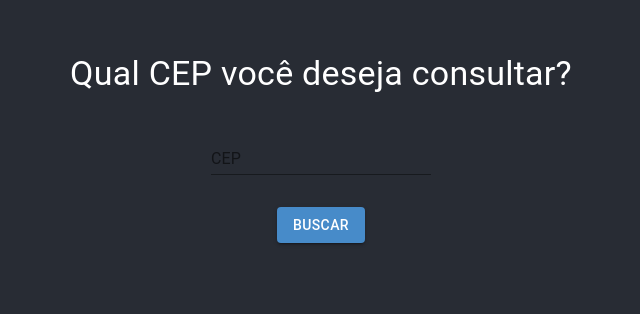
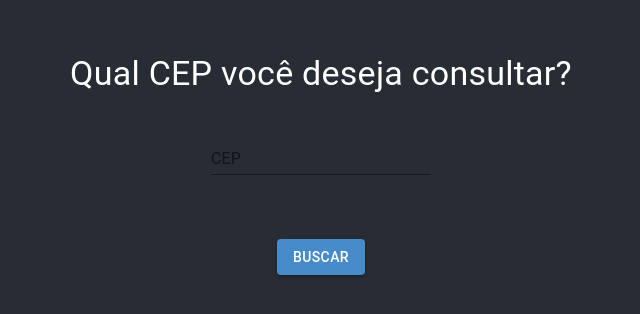
Before and after one commit to ana-schoffen/cep-promise, a React (Create React App) app: page / in a window 1280 px wide. Shown: the part 236-550 px from the top of the page, without its empty margins (319-959 px from the left). Built offline with nearby package versions, Linux system fonts and the light colour scheme.

Commit message:
agora funciona e ta bonitinho

```diff
--- a/src/App.js
+++ b/src/App.js
@@ -1,14 +1,9 @@
 import React, { useState } from "react";
-import {
-  FormControl,
-  Button,
-  Grid,
-  TextField,
-  Typography,
-} from "@material-ui/core";
 import { MuiThemeProvider, createMuiTheme } from "@material-ui/core/styles";
 import cep from "cep-promise";
-import CircularProgress from "@material-ui/core/CircularProgress";
+import Buscado from "./containers/buscado";
+import TelaErro from "./containers/Tela_erro";
+import Inicio from "./containers/inicio";
 
 import "./App.css";
 
@@ -25,7 +20,7 @@ const theme = createMuiTheme({
 
 function App() {
   const [dados, setDados] = useState([]);
-  const [cepEntrada, setCepEntrada] = useState();
+  const [cepEntrada, setCepEntrada] = useState("");
   const [carregando, setCarregando] = useState(false);
   const [final, setFinal] = useState(false);
   const [inicio, setInicio] = useState(true);
@@ -33,15 +28,15 @@ function App() {
     try {
       setCarregando(true);
 
-      const resposta = await cep(cepEntrada);
-
+      const response = await cep(cepEntrada);
+      setCepEntrada("");
       const cepsDados = dados;
 
       cepsDados.push({
-        cep: resposta.cep,
-        rua: resposta.street,
-        cidade: resposta.city,
-        estado: resposta.state,
+        cep: response.cep,
+        rua: response.street,
+        cidade: response.city,
+        estado: response.state,
       });
 
       setFinal(true);
@@ -60,106 +55,18 @@ function App() {
     setInicio(true);
   };
 
-  if (final)
-    if (!inicio)
       return (
         <div className="App">
           <div className="App-header">
-            <MuiThemeProvider theme={theme}>
-              <Grid container spacing={4}>
-                <Grid item xs={12}>
-                  <Typography variant="h4">
-                    Ocorreu um erro na busca
-                  </Typography>
-                </Grid>
-                <Grid item xs={12}>
-                  <Button
-                    variant="contained"
-                    color="primary"
-                    onClick={handleBack}
-                    disabled={carregando}
-                  >
-                    Tentar novamente
-                  </Button>
-                </Grid>
-              </Grid>
-            </MuiThemeProvider>
+           {(final && !inicio)?
+              <TelaErro theme={theme} handleBack={handleBack} carregando={carregando}/>
+              :(final)?
+              <Buscado theme={theme} dados={dados} carregando={carregando} handleBack={handleBack}/>
+              :
+              <Inicio theme={theme} handleSubmit={handleSubmit} carregando={carregando} cepEntrada={cepEntrada} setCepEntrada={setCepEntrada}/>
+           }
           </div>
         </div>
       );
-    else
-      return (
-        <div className="App">
-          <div className="App-header">
-            <MuiThemeProvider theme={theme}>
-              <Grid container spacing={4}>
-                <Grid item xs={12}>
-                  <Typography variant="h4">
-                    CEP {dados[dados.length - 1].cep}
-                  </Typography>
-                </Grid>
-                <Grid item xs={12}>
-                  <Typography variant="subtitle1">
-                    {dados[dados.length - 1].rua}
-                  </Typography>
-                  <Typography variant="subtitle1">
-                    {dados[dados.length - 1].cidade},{" "}
-                    {dados[dados.length - 1].estado}
-                  </Typography>
-                </Grid>
-                <Grid item xs={12}>
-                  <Button
-                    variant="contained"
-                    color="primary"
-                    onClick={handleBack}
-                    disabled={carregando}
-                  >
-                    Fazer outra Busca
-                  </Button>
-                </Grid>
-              </Grid>
-            </MuiThemeProvider>
-          </div>
-        </div>
-      );
-  else
-    return (
-      <div className="App">
-        <div className="App-header">
-          <MuiThemeProvider theme={theme}>
-            <Grid container spacing={4}>
-              <Grid item xs={12}>
-                <Typography variant="h4">
-                  Qual CEP você deseja consultar?
-                </Typography>
-              </Grid>
-              <Grid item xs={12}>
-                <TextField
-                  label="CEP"
-                  value={cepEntrada}
-                  onChange={(ev) => setCepEntrada(ev.target.value)}
-                />
-              </Grid>
-              <Grid item xs={12}>
-                <FormControl>
-                  <Button
-                    variant="contained"
-                    color="primary"
-                    onClick={handleSubmit}
-                    disabled={carregando}
-                  >
-                    Buscar
-                  </Button>
-                </FormControl>
-              </Grid>
-              <Grid item xs={12}>
-                {carregando && <CircularProgress />}
-              </Grid>
-            </Grid>
-          </MuiThemeProvider>
-        </div>
-      </div>
-    );
 }
-
 export default App;
--- /dev/null
+++ b/src/containers/Tela_erro.js
@@ -0,0 +1,31 @@
+import React from "react";
+import { MuiThemeProvider } from "@material-ui/core/styles";
+import {
+  Button,
+  Grid,
+  Typography,
+} from "@material-ui/core";
+function Tela_erro(props)
+{
+  return <MuiThemeProvider theme={props.theme}>
+    <Grid container spacing={4}>
+            <Grid item xs={12}>
+              <Typography variant="h4">
+                Ocorreu um erro na busca
+              </Typography>
+            </Grid>
+            <Grid item xs={12}>
+              <Button
+                variant="contained"
+                color="primary"
+                onClick={props.handleBack}
+                disabled={props.carregando}
+              >
+                Tentar novamente
+          </Button>
+        </Grid>
+    </Grid>
+  </MuiThemeProvider>
+}
+
+export default Tela_erro;
--- /dev/null
+++ b/src/containers/buscado.js
@@ -0,0 +1,41 @@
+import { MuiThemeProvider} from "@material-ui/core/styles";
+import React from "react";
+import {
+  Button,
+  Grid,
+  Typography,
+} from "@material-ui/core";
+
+function buscado(props)
+{
+  return <MuiThemeProvider theme={props.theme}>
+    <Grid container spacing={4}>
+    <Grid item xs={12}>
+      <Typography variant="h4">
+        CEP {props.dados[props.dados.length - 1].cep}
+      </Typography>
+    </Grid>
+    <Grid item xs={12}>
+      <Typography variant="subtitle1">
+        {props.dados[props.dados.length - 1].rua}
+      </Typography>
+      <Typography variant="subtitle1">
+        {props.dados[props.dados.length - 1].cidade},{" "}
+        {props.dados[props.dados.length - 1].estado}
+      </Typography>
+    </Grid>
+    <Grid item xs={12}>
+      <Button
+        variant="contained"
+        color="primary"
+        onClick={props.handleBack}
+        disabled={props.carregando}
+      >
+        Fazer outra Busca
+      </Button>
+    </Grid>
+    </Grid>
+</MuiThemeProvider>
+}
+
+export default buscado;
--- /dev/null
+++ b/src/containers/inicio.js
@@ -0,0 +1,47 @@
+import React from "react";
+import { MuiThemeProvider} from "@material-ui/core/styles";
+import {
+  FormControl,
+  Button,
+  Grid,
+  TextField,
+  Typography,
+} from "@material-ui/core";
+import CircularProgress from "@material-ui/core/CircularProgress";
+
+function inicio(props)
+{
+ return <MuiThemeProvider theme={props.theme}>
+  <Grid container spacing={4}>
+        <Grid item xs={12}>
+        <Typography variant="h4">
+            Qual CEP você deseja consultar?
+          </Typography>
+          </Grid>
+              <Grid item xs={12}>
+              <TextField
+                label="CEP"
+                value={props.cepEntrada}
+                onChange={(ev) => props.setCepEntrada(ev.target.value)}
+              />
+              </Grid>
+              <Grid item xs={12}>
+                {props.carregando && <CircularProgress />}
+              </Grid>
+              <Grid item xs={12}>
+                <FormControl>
+                    <Button
+                      variant="contained"
+                      color="primary"
+                      onClick={props.handleSubmit}
+                      disabled={props.carregando}
+                    >
+                      Buscar
+                    </Button>
+                </FormControl>
+              </Grid>
+    </Grid>
+  </MuiThemeProvider>
+  }
+
+export default inicio;
```
